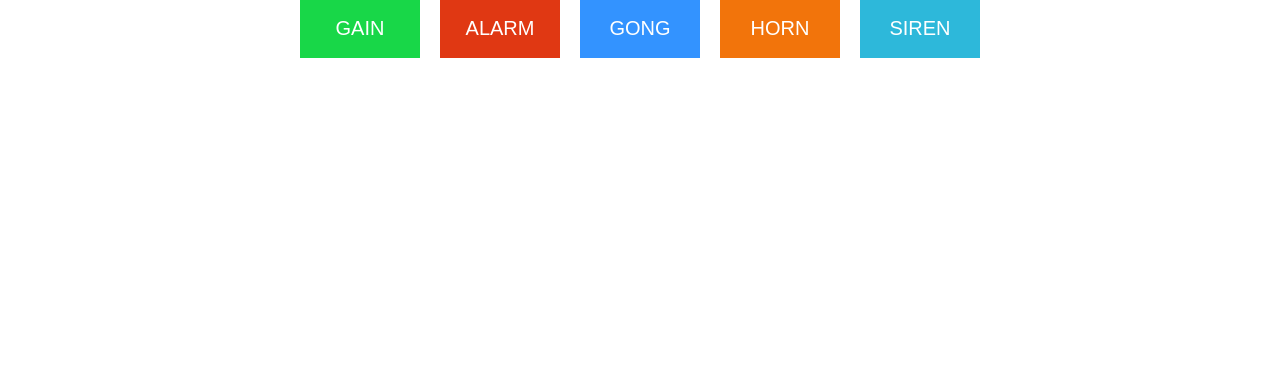
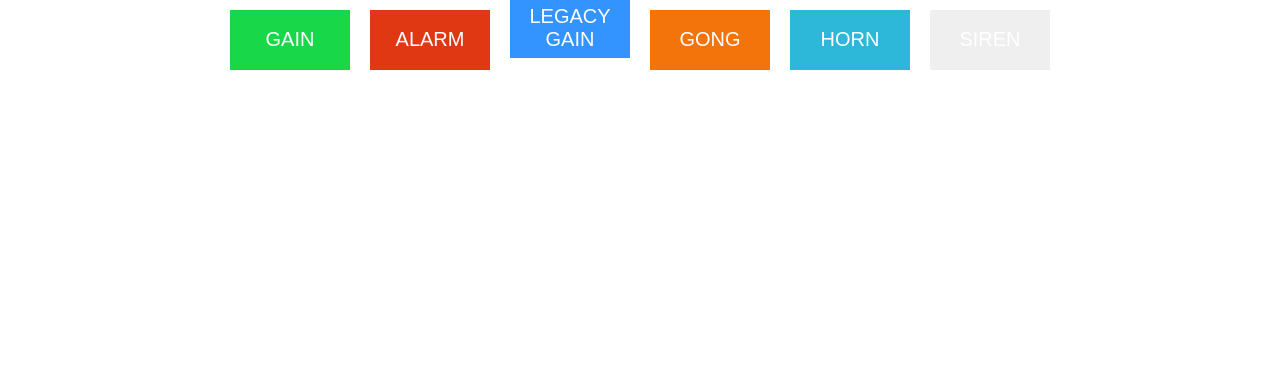
Before and after one commit to ErikBoesen/cpsoundboard, a plain HTML site: page index.html in a window 1280 px wide. Shown: the part 431-800 px from the top of the page. Drawn offline with Linux system fonts and the light colour scheme.

Commit message:
Add new gain sound

```diff
--- a/index.html
+++ b/index.html
@@ -63,7 +63,7 @@ button:nth-child(5) { background-color: #2DB8DA; }
 
     <a href="https://github.com/ErikBoesen/cpsoundboard" class="banner" target="_blank">Fork on GitHub</a>
     <script>
-var sounds = ['gain', 'alarm', 'gong', 'horn', 'siren'];
+var sounds = ['gain', 'alarm', 'legacy_gain', 'gong', 'horn', 'siren'];
 var main = document.getElementsByTagName('main')[0];
 for (i in sounds) {
     var btn = document.createElement('button');
```
Also changed, not shown: 2 other files.
